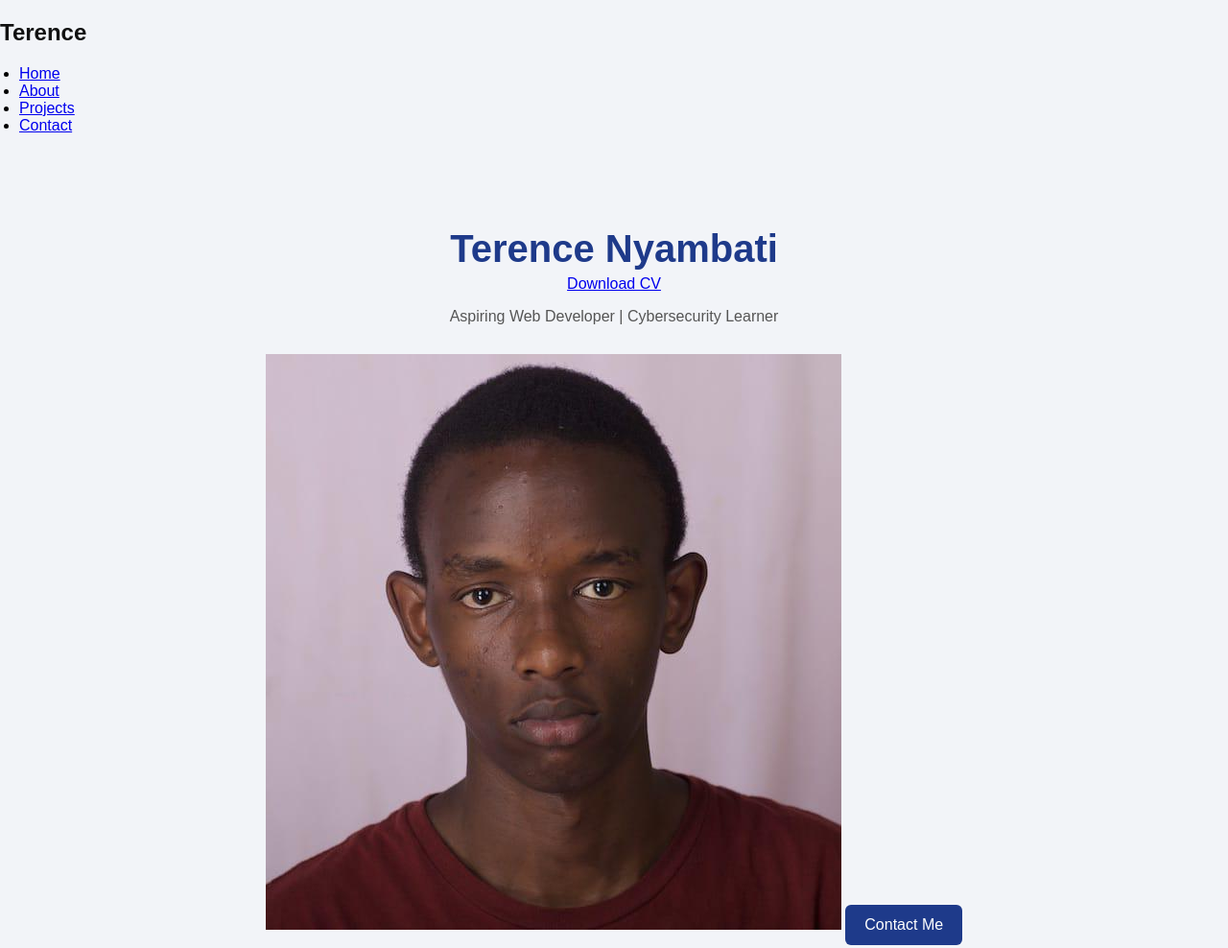
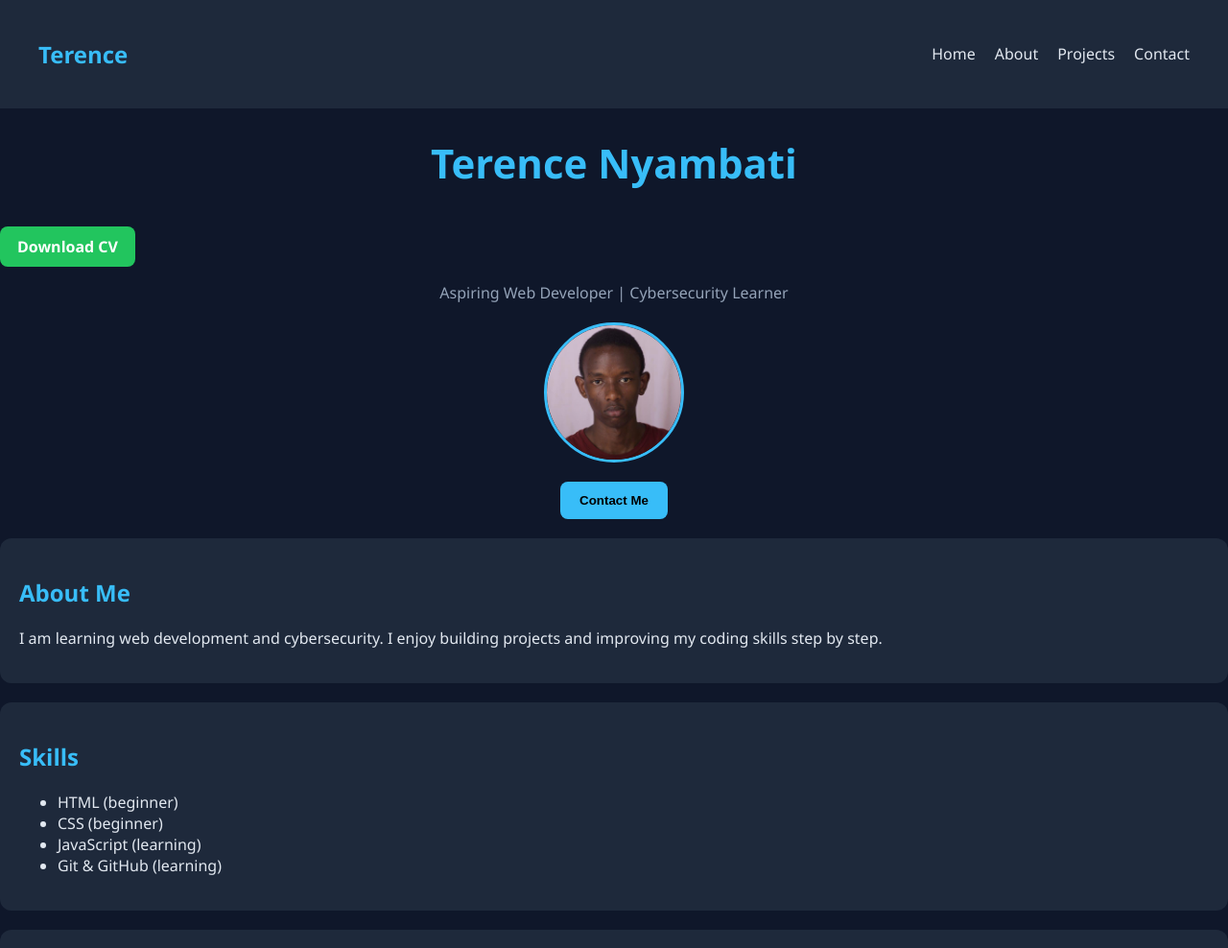
Before and after one commit to terencenyambati/my-portfolio, a plain HTML site: page index.html in a window 1280 px wide. Shown: the top 988 px of the page at 96% size. Drawn offline with Linux system fonts and the light colour scheme.

Commit message:
Update style.css

```diff
--- a/style.css
+++ b/style.css
@@ -1,56 +1,119 @@
+html {
+    scroll-behavior: smooth;
+}
+.navbar {
+    display: flex;
+    justify-content: space-between;
+    align-items: center;
+    padding: 20px 40px;
+    background: #1e293b;
+}
+
+.logo {
+    color: #38bdf8;
+}
+
+.nav-links {
+    display: flex;
+    list-style: none;
+    gap: 20px;
+}
+
+.nav-links a {
+    color: #e2e8f0;
+    text-decoration: none;
+    transition: 0.3s;
+}
+
+.nav-links a:hover {
+    color: #38bdf8;
+}
 body {
-    font-family: Arial, sans-serif;
-    background: #f2f4f8;
+    font-family: 'Segoe UI', sans-serif;
+    background: #0f172a;
     margin: 0;
     padding: 0;
+    color: #e2e8f0;
 }
 
 .container {
-    max-width: 800px;
-    margin: 50px auto;
-    padding: 20px;
+    .container {
+    max-width: 900px;
+    margin: auto;
+    padding: 40px 20px;
+}
+
+h1 {
+    font-size: 42px;
+    color: #38bdf8;
     text-align: center;
 }
 
-h1 {
-    font-size: 40px;
-    color: #1e3a8a;
-    margin-bottom: 5px;
+.subtitle {
+    text-align: center;
+    color: #94a3b8;
 }
 
-.subtitle {
-    color: #555;
-    margin-bottom: 30px;
-}
-
-.card {
-    background: white;
-    padding: 20px;
-    margin: 15px 0;
-    border-radius: 10px;
-    box-shadow: 0 4px 10px rgba(0,0,0,0.1);
-    text-align: left;
+.profile-pic {
+    width: 140px;
+    height: 140px;
+    border-radius: 50%;
+    display: block;
+    margin: 20px auto;
+    border: 3px solid #38bdf8;
 }
 
 h2 {
-    color: #111;
+    color: #38bdf8;
 }
 
-ul {
-    padding-left: 20px;
+.project {
+    background: #0f172a;
+    padding: 15px;
+    margin-top: 10px;
+    border-left: 3px solid #38bdf8;
 }
 
 button {
-    background: #1e3a8a;
-    color: white;
+    display: block;
+    margin: 20px auto;
+    background: #38bdf8;
     border: none;
     padding: 12px 20px;
-    margin-top: 20px;
-    border-radius: 6px;
+    border-radius: 8px;
     cursor: pointer;
-    font-size: 16px;
+    font-weight: bold;
+    transition: 0.3s;
 }
 
 button:hover {
-    background: #0f2557;
+    transform: scale(1.05);
+    background: #0ea5e9;
 }
+.cv-button {
+    display: inline-block;
+    margin-top: 10px;
+    background: #22c55e;
+    color: white;
+    padding: 10px 18px;
+    border-radius: 8px;
+    text-decoration: none;
+    font-weight: bold;
+    transition: 0.3s;
+}
+
+.cv-button:hover {
+    background: #16a34a;
+    transform: scale(1.05);
+}
+.card {
+    background: #1e293b;
+    padding: 20px;
+    margin: 20px 0;
+    border-radius: 12px;
+    transition: 0.3s ease;
+}
+
+.card:hover {
+    transform: translateY(-5px);
+}
```
